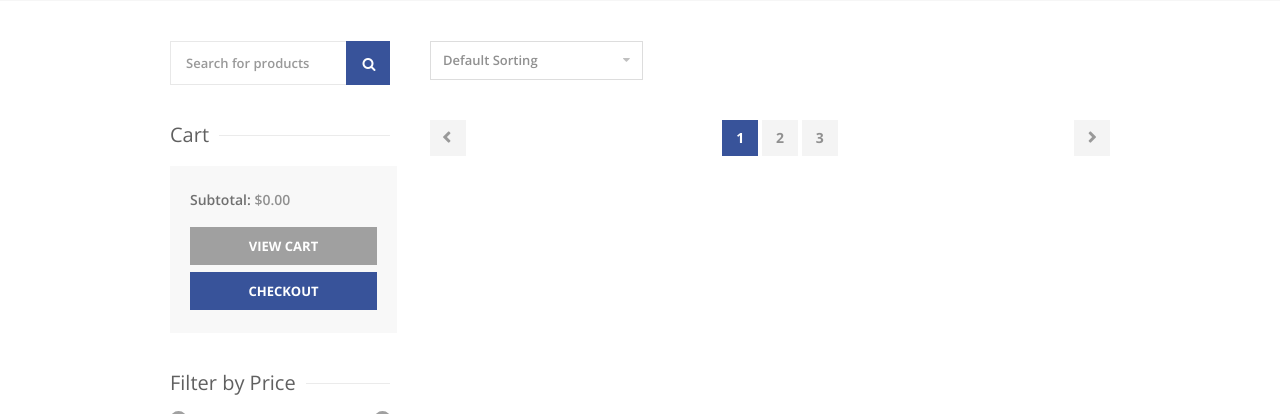
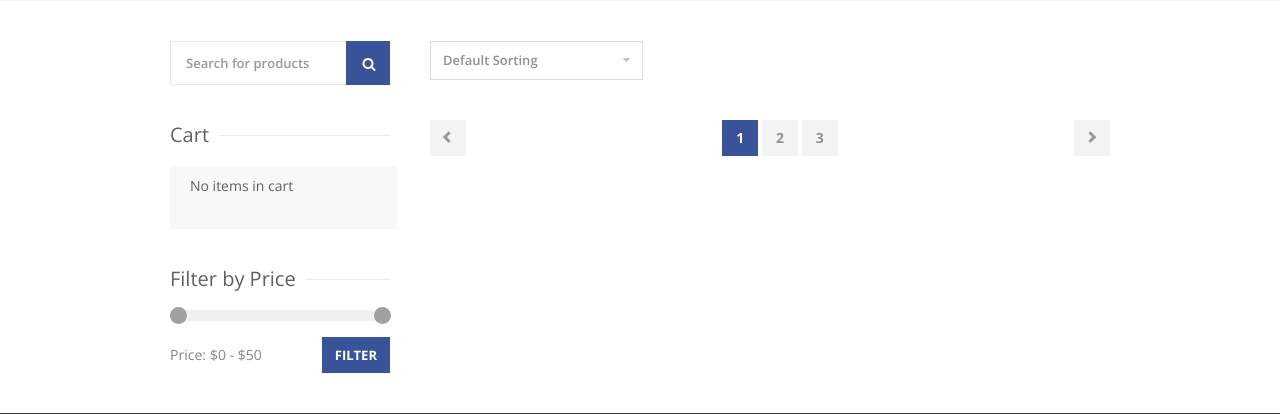
Before and after one commit to akshaynorth/Djangomilestoneproject, a Django app: page /recipe_cart/shop in a window 1280 px wide. Shown: the part 161-575 px from the top of the page. Run offline with Django 3.2, Linux system fonts and the light colour scheme; the visitor is signed in with stand-in values (Sample User, id 1); data that the repository does not hold is empty.

Commit message:
Fix if/else boolean in django template for no items in cart

```diff
--- a/recipe_cart/templates/shop.html
+++ b/recipe_cart/templates/shop.html
@@ -118,7 +118,7 @@
 			<div class="clearfix"></div>
 
 			<div class="widget_shopping_cart_content">
-				{% if recipe_cart %}
+				{% if recipe_cart and recipe_cart.num_items > 0 %}
 				<ul class="product_list_widget">
 					{% for cart_item in recipe_cart.cart_items %}
 					<li>
```
